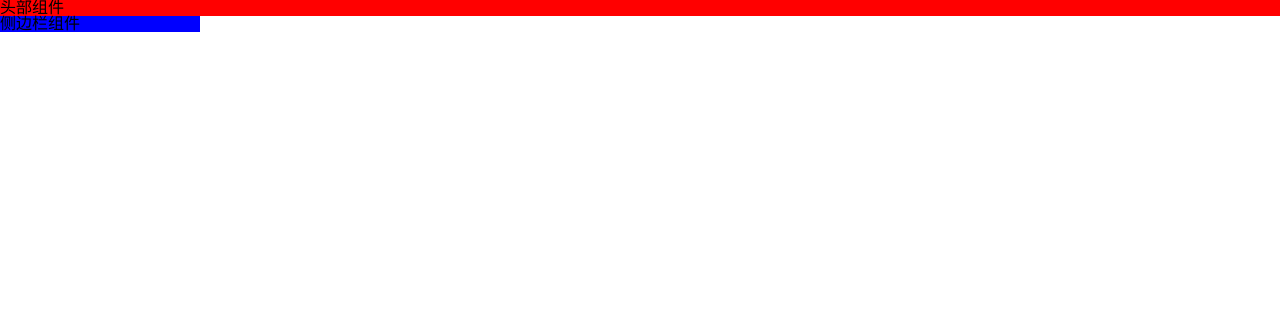
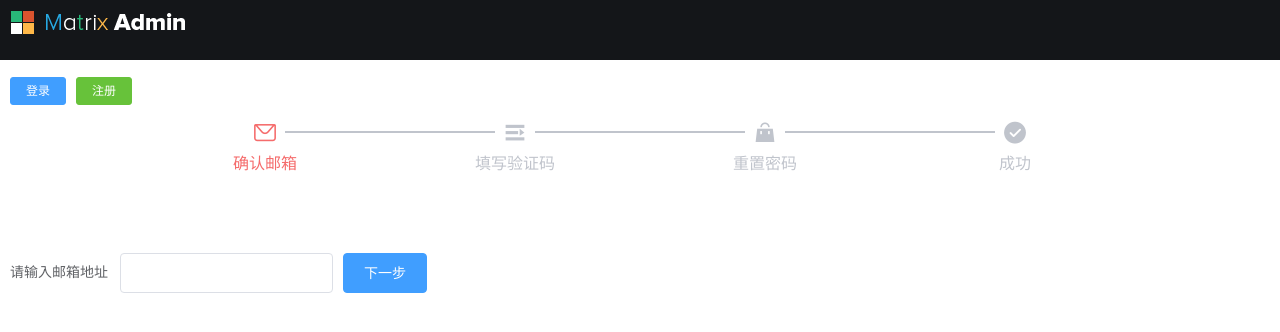
Before and after one commit to alan-gang/pc_project, a Nuxt app: page /user/resetpassword in a window 1280 px wide. Before the commit this address had no page. Shown: the top 332 px of the page. Built offline with nearby package versions, Linux system fonts and the light colour scheme.

Commit message:
1403添加下一步

```diff
--- a/assets/mixin.styl
+++ b/assets/mixin.styl
@@ -10,7 +10,7 @@ for x in 10 12 13 14 15 16 18 20 22 24 25 26 28 30 32 35 36 38 40 42 45 46 48 50
   font-weight: bold;
 }
 // margin padding
-for x in -100 -80 -50 -44 -40 -30 -20 -10 -5 -3 -2 0 1 2 3 4 5 8 10 15 20 25 30 34 40 44 45 50 70 80 150 {
+for x in -100 -80 -50 -44 -40 -30 -20 -10 -5 -3 -2 0 1 2 3 4 5 8 10 15 20 25 30 34 40 44 45 50 60 70 75 80 150 {
   .pd_{x} {
     padding: x * 1px;
   }
@@ -55,7 +55,7 @@ for x in -100 -80 -50 -44 -40 -30 -20 -10 -5 -3 -2 0 1 2 3 4 5 8 10 15 20 25 30
   }
 }
 // height line-height
-for x in 0 1 2 5 10 12 15 20 25 28 30 32 33 34 35 40 44 45 50 55 60 65 70 80 90 100 110 105 108 120 140 145 150 160 180 200 240 300 320 350 330 360 380 400 1000{
+for x in 0 1 2 5 10 12 15 20 25 28 30 32 33 34 35 40 44 45 50 55 60 65 70 75 80 90 100 110 105 108 120 140 145 150 160 180 200 240 300 320 350 330 360 380 400 839 1000{
   .h_{x} {
     height: x * 1px;
   }
@@ -113,7 +113,7 @@ colors = {
   o5: rgba(0, 0, 0, 0.5),
   grass_green: rgb(114, 214, 12),
   red: red,
-  u_b: #343a40,
+  u_b: #141619,
   b_b: #2255a4,
   b_g: #219864,
   h_c:#f5f5f5
@@ -161,6 +161,10 @@ for x in 0 2 5 8 10 15 {
 }
 .rp_50 {
   border-radius: 50%;
+}
+
+.b_x {
+  box-sizing border-box
 }
 // rotateZ
 for x in 90 -90 {
--- a/layouts/user.vue
+++ b/layouts/user.vue
@@ -5,7 +5,9 @@
         <div class="header">
              <img src="../assets/images/user/logo.png" alt="">
         </div>
-        <nuxt/>
+         <transition name="el-fade-in">
+            <nuxt/>
+        </transition>
       </div>
   </div>
 </template>
--- a/layouts/usersetting.vue
+++ b/layouts/usersetting.vue
@@ -1,6 +1,12 @@
 <template>
   <div class="setting-wrapper">
-    <el-page-header class="h_60 bgc_u_b c_f lh_60" @back="goBack" content="重置密码"></el-page-header>
+    <div class="h_60 bgc_u_b c_f lh_60 setting-container b_x pl_10 pr_30">
+       <img src="../assets/images/user/logo.png" alt="">
+       <div class="action-right">
+         <el-button type="primary" size="mini" @click="$router.push('/user/login')">登录</el-button>
+  <el-button type="success" size="mini" @click="$router.push('/user/register')">注册</el-button>
+       </div>
+    </div>
     <nuxt></nuxt>
   </div>
 </template>
@@ -18,6 +24,6 @@ export default {
 <style scoped lang="stylus">
 
 .setting-wrapper
-   >>>.el-page-header__content
-       color #fff
+  .setting-container
+    flex()
 </style>
--- a/pages/user/login.vue
+++ b/pages/user/login.vue
@@ -21,7 +21,7 @@
     </el-form>
     <div class="h_1 w_100p bgc_br mt_45 mb_20"></div>
     <div class="action flex w_360">
-      <div class="w_145 h_35 bgc_b_b t_c lh_35 c_f ft_12 r_5">Lost password?</div>
+      <div class="w_145 h_35 bgc_b_b t_c lh_35 c_f ft_12 r_5 c_r" @click="$router.push('/user/resetpassword')">Lost password?</div>
       <div class="bgc_b_g w_60 h_35 t_c c_f r_5 lh_35 ft_12 cr" @click="onSubmit('ruleForm')">Login</div>
     </div>
   </div>
--- /dev/null
+++ b/pages/user/resetpassword.vue
@@ -0,0 +1,92 @@
+<template>
+  <div class="rest-wrapper wp_100 h_80  p_r mt_60">
+    <div class="step-box w_1000 mg_0a">
+      <el-steps :space="650"
+                :active="activeNumber"
+                finish-status="success"
+                :align-center="true"
+                process-status="error ">
+        <el-step icon="el-icon-message"
+                 title="确认邮箱"></el-step>
+        <el-step icon="el-icon-s-unfold"
+                 title="填写验证码"></el-step>
+        <el-step icon="el-icon-s-goods"
+                 title="重置密码"></el-step>
+        <el-step icon="el-icon-success"
+                 title="成功"></el-step>
+      </el-steps>
+    </div>
+    <el-form ref="forgetForm"
+             :model="forgetForm"
+             :inline="true"
+             :rules="rules"
+             label-width="120px"
+             class="w_839 mt_75">
+      <el-form-item
+       label="请输入邮箱地址"
+       prop="email"
+      v-if="activeNumber == 0"
+       >
+        <el-input class="w_200"
+                  v-model="forgetForm.email"></el-input>
+      </el-form-item>
+
+      <el-form-item>
+        <el-button type="primary" :loading="isLoading"
+                   @click="onSubmit('forgetForm')">下一步</el-button>
+      </el-form-item>
+    </el-form>
+  </div>
+
+</template>
+
+<script>
+import rulesMixin from "~/assets/js/userRuleMixin.js"
+import {checkCode} from '~/plugins/api'
+export default {
+  mixins: [rulesMixin],
+  layout: "usersetting",
+  data () {
+    return {
+      activeNumber: 0,
+      isLoading:false,
+      forgetForm: {
+        email: '',
+      }
+    }
+  },
+  methods: {
+    onSubmit (formName) {
+       this.$refs[formName].validate(async (valid) => {
+        if (valid) {
+          this.isLoading = true
+          let url = '';
+          switch (this.activeNumber) {
+            case 0:
+              let {code,message,data} = await checkCode({email:this.forgetForm.email})
+               this.isLoading = false
+              if(message) {
+                this.alert(message)
+                return
+              }
+              console.log(data)
+              break;
+            default:
+              break;
+          }
+        } else {
+          this.alert('请正确填写邮箱');
+          return false;
+        }
+      });
+    }
+  }
+};
+</script>
+
+<style scoped lang="stylus">
+.rest-wrapper
+  flex(center,column)
+  .step-box
+    //  absolute()
+</style>
--- a/pages/user/restpassword.vue
+++ /dev/null
@@ -1,23 +0,0 @@
-<template>
-  <div class="rest-wrapper wp_100 h_80 bgc_h_c p_r">
-    <div class="step-box w_1000 mg_0a">
-      <el-steps :space="650" :active="1" finish-status="success" :align-center="true">
-        <el-step title="填写邮箱"></el-step>
-        <el-step title="重置密码"></el-step>
-        <el-step title="成功"></el-step>
-      </el-steps>
-    </div>
-  </div>
-</template>
-
-<script>
-export default {
-  layout: "usersetting"
-};
-</script>
-
-<style scoped lang="stylus">
-.rest-wrapper
-   .step-box
-     absolute()
-</style>
--- a/plugins/api/index.js
+++ b/plugins/api/index.js
@@ -1,20 +1,32 @@
 import ajax from './ajax'
 
 /* 用户模块 */
+
+/* 获取验证码 */
 export const getcode = (code) => ajax({
   url: '/user/useradmin/getcode',
   type: 'post',
   params: code
 })
 
+/* 注册用户 */
 export const registerUser = (data) => ajax({
   url: '/user/useradmin/register',
   type: 'post',
   params: data
 })
 
+/* 用户登录 */
 export const loginUser = (data) => ajax({
   url: '/user/useradmin/loginUser',
   type: 'post',
   params: data
 })
+
+/* 检验邮箱 */
+
+export const checkCode = (data) => ajax({
+  url: '/user/useradmin/checkcode',
+  type: 'post',
+  params: data
+})
```
Also changed, not shown: 2 other files (tests, documents, lock files or other folders).
